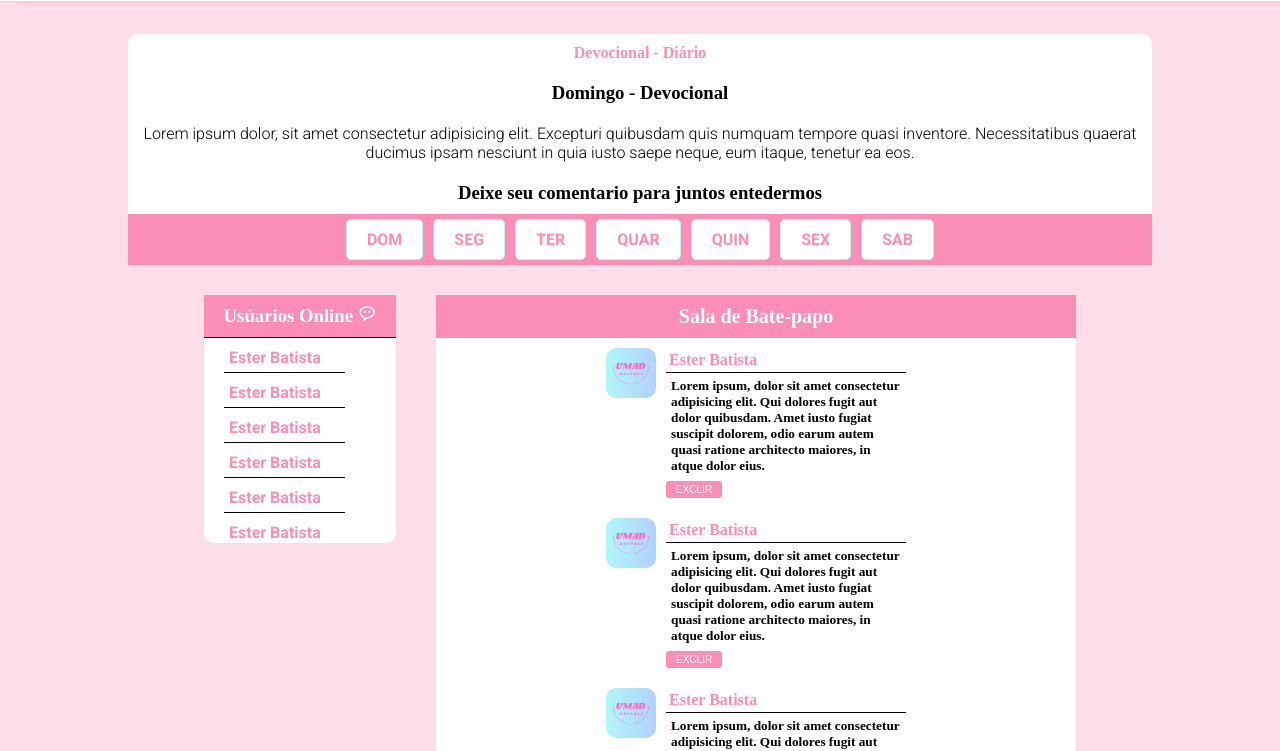
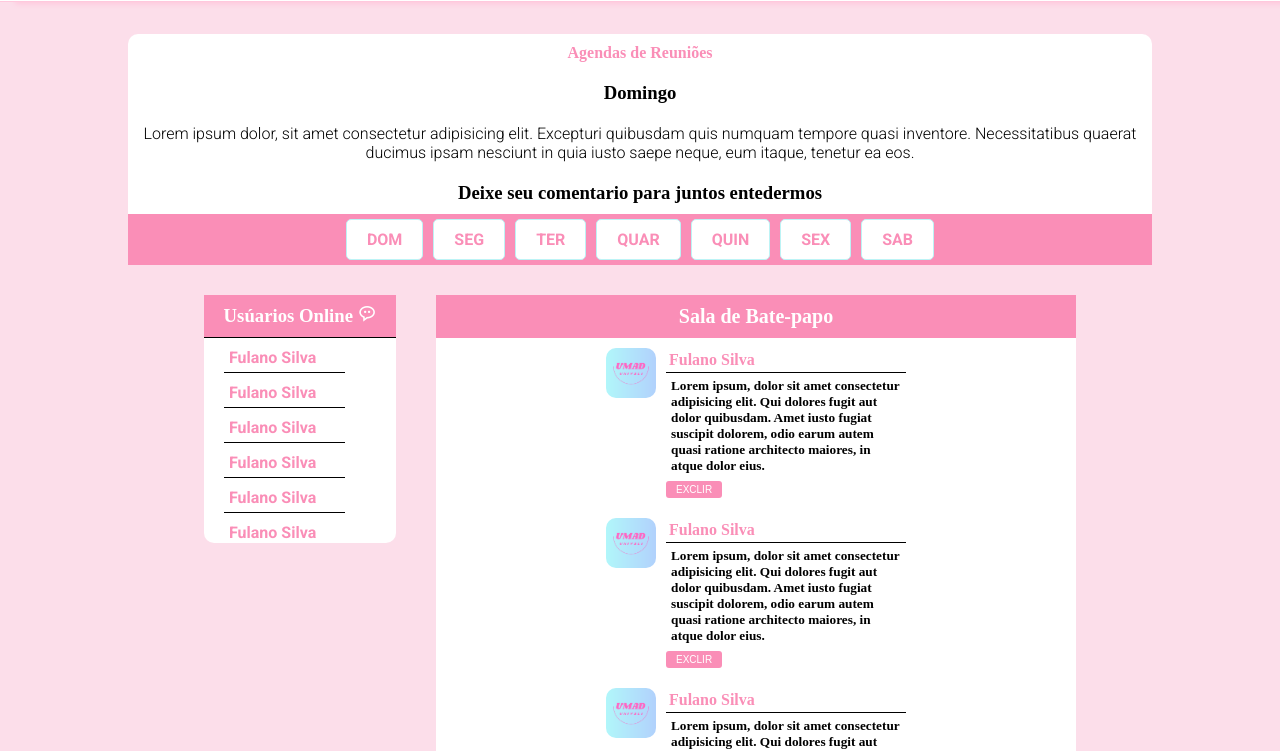
Before and after one commit to SilSecrect/devocional, a plain HTML site: page index.html in a window 1280 px wide. Shown: the part 68-819 px from the top of the page. Drawn offline with nearby package versions, Linux system fonts and the light colour scheme; a web font is replaced by a local one.

Commit message:
Update index.html

```diff
--- a/index.html
+++ b/index.html
@@ -3,7 +3,7 @@
 <head>
     <meta charset="UTF-8">
     <meta name="viewport" content="width=device-width, initial-scale=1.0">
-    <title>Devocional-Univali</title>
+    <title>Reuniões ou Devocional</title>
     <link
       href="https://unpkg.com/boxicons@2.1.4/css/boxicons.min.css"
       rel="stylesheet"
@@ -15,46 +15,46 @@
     <header class="header">
         <img src="images/UMAD.png" alt="">
         <ul style="display: flex; gap: 10px;margin-right: 20px;">
-          <li style="list-style: none;"><a href="painel.php" style="text-decoration: none; color: #fa8eb7;">Painel</a></li>
-          <li style="list-style: none;"><a href="sair.php"  style="text-decoration: none; color: #fa8eb7;">Sair</a></li>
+          <li style="list-style: none;"><a href="#" style="text-decoration: none; color: #fa8eb7;">Painel</a></li>
+          <li style="list-style: none;"><a href="#"  style="text-decoration: none; color: #fa8eb7;">Sair</a></li>
         </ul>
     </header><br><br><br><br>
     <section class="corpo-section ">
         <div>
-            <h4>Devocional - Diário</h4>
+            <h4>Agendas de Reuniões</h4>
         </div>
         <div id="dom" class="tabcontent">
-            <h3>Domingo - Devocional</h3>
+            <h3>Domingo</h3>
             <p>Lorem ipsum dolor, sit amet consectetur adipisicing elit. Excepturi quibusdam quis numquam tempore quasi inventore. Necessitatibus quaerat ducimus ipsam nesciunt in quia iusto saepe neque, eum itaque, tenetur ea eos.</p>
           </div>
 
           <div id="seg" class="tabcontent">
-            <h3>Segunda - Devocional</h3>
+            <h3>Segunda</h3>
             <p>Lorem ipsum dolor, sit amet consectetur adipisicing elit. Excepturi quibusdam quis numquam tempore quasi inventore. Necessitatibus quaerat ducimus ipsam nesciunt in quia iusto saepe neque, eum itaque, tenetur ea eos.</p>
           </div>
 
           <div id="ter" class="tabcontent">
-            <h3>Terça - Devocional</h3>
+            <h3>Terça</h3>
             <p>Lorem ipsum dolor, sit amet consectetur adipisicing elit. Excepturi quibusdam quis numquam tempore quasi inventore. Necessitatibus quaerat ducimus ipsam nesciunt in quia iusto saepe neque, eum itaque, tenetur ea eos.</p>
           </div>
 
           <div id="quart" class="tabcontent">
-            <h3>Quarta - Devocional</h3>
+            <h3>Quarta</h3>
             <p>Lorem ipsum dolor, sit amet consectetur adipisicing elit. Excepturi quibusdam quis numquam tempore quasi inventore. Necessitatibus quaerat ducimus ipsam nesciunt in quia iusto saepe neque, eum itaque, tenetur ea eos.</p>
           </div>
 
           <div id="quint" class="tabcontent">
-            <h3>Quinta - Devocional</h3>
+            <h3>Quinta</h3>
             <p>Lorem ipsum dolor, sit amet consectetur adipisicing elit. Excepturi quibusdam quis numquam tempore quasi inventore. Necessitatibus quaerat ducimus ipsam nesciunt in quia iusto saepe neque, eum itaque, tenetur ea eos.</p>
           </div>
 
           <div id="sex" class="tabcontent">
-            <h3>Sexta - Devocional</h3>
+            <h3>Sexta</h3>
             <p>Lorem ipsum dolor, sit amet consectetur adipisicing elit. Excepturi quibusdam quis numquam tempore quasi inventore. Necessitatibus quaerat ducimus ipsam nesciunt in quia iusto saepe neque, eum itaque, tenetur ea eos.</p>
           </div>
 
           <div id="sab" class="tabcontent">
-            <h3>Sábado - Devocional</h3>
+            <h3>Sábado</h3>
             <p>Lorem ipsum dolor, sit amet consectetur adipisicing elit. Excepturi quibusdam quis numquam tempore quasi inventore. Necessitatibus quaerat ducimus ipsam nesciunt in quia iusto saepe neque, eum itaque, tenetur ea eos.</p>
           </div>
         <h3 class="h3">Deixe seu comentario para juntos entedermos </h3>
@@ -93,27 +93,25 @@
         <section class="corpo-section-2">
             <h3>Usúarios Online <i class='bx bx-message-rounded-dots'></i></h3>
             <div class="online">
-                <div class="user">Ester Batista </div>
-                <div class="user">Ester Batista</div>
-                <div class="user">Ester Batista</div>
-                <div class="user">Ester Batista</div>
-                <div class="user">Ester Batista</div>
-                <div class="user">Ester Batista</div>
-                <div class="user">Ester Batista</div>
-                <div class="user">Ester Batista </div>
-                <div class="user">Ester Batista</div>
-                <div class="user">Ester Batista</div>
-                <div class="user">Ester Batista</div>
-                <div class="user">Ester Batista</div>
-                <div class="user">Ester Batista</div>
-                <div class="user">Ester Batista</div>
-                <div class="user">Ester Batista </div>
-                <div class="user">Ester Batista</div>
-                <div class="user">Ester Batista</div>
-                <div class="user">Ester Batista</div>
-                <div class="user">Ester Batista</div>
-                <div class="user">Ester Batista</div>
-                <div class="user">Ester Batista</div>
+                <div class="user">Fulano Silva</div>
+                <div class="user">Fulano Silva</div>
+                <div class="user">Fulano Silva</div>
+                <div class="user">Fulano Silva</div>
+                <div class="user">Fulano Silva</div>
+                <div class="user">Fulano Silva</div>
+                <div class="user">Fulano Silva</div>
+                <div class="user">Fulano Silva</div>
+                <div class="user">Fulano Silva</div>
+                <div class="user">Fulano Silva</div>
+                <div class="user">Fulano Silva</div>
+                <div class="user">Fulano Silva</div>
+                <div class="user">Fulano Silva</div>
+                <div class="user">Fulano Silva</div>
+                <div class="user">Fulano Silva</div>
+                <div class="user">Fulano Silva</div>
+                <div class="user">Fulano Silva</div>
+                <div class="user">Fulano Silva</div>
+
 
             </div>
         </section>
@@ -123,7 +121,7 @@
               <div class="users">
                 <img src="images/UMAD.png" alt="" >
                 <div class="users-user">
-                  <p>Ester Batista</p>
+                  <p>Fulano Silva</p>
                   <h5>Lorem ipsum, dolor sit amet consectetur adipisicing elit. Qui dolores fugit aut dolor quibusdam. Amet iusto fugiat suscipit dolorem, odio earum autem quasi ratione architecto maiores, in atque dolor eius.</h5>
                   <input type="button" value="Exclir">
                 </div>
@@ -131,7 +129,7 @@
               <div class="users">
                 <img src="images/UMAD.png" alt="" >
                 <div class="users-user">
-                  <p>Ester Batista</p>
+                  <p>Fulano Silva</p>
                   <h5>Lorem ipsum, dolor sit amet consectetur adipisicing elit. Qui dolores fugit aut dolor quibusdam. Amet iusto fugiat suscipit dolorem, odio earum autem quasi ratione architecto maiores, in atque dolor eius.</h5>
                   <input type="button" value="Exclir">
                 </div>
@@ -139,7 +137,7 @@
               <div class="users">
                 <img src="images/UMAD.png" alt="" >
                 <div class="users-user">
-                  <p>Ester Batista</p>
+                  <p>Fulano Silva</p>
                   <h5>Lorem ipsum, dolor sit amet consectetur adipisicing elit. Qui dolores fugit aut dolor quibusdam. Amet iusto fugiat suscipit dolorem, odio earum autem quasi ratione architecto maiores, in atque dolor eius.</h5>
                   <input type="button" value="Exclir">
                 </div>
@@ -147,7 +145,7 @@
               <div class="users">
                 <img src="images/UMAD.png" alt="" >
                 <div class="users-user">
-                  <p>Ester Batista</p>
+                  <p>Fulano Silva</p>
                   <h5>Lorem ipsum, dolor sit amet consectetur adipisicing elit. Qui dolores fugit aut dolor quibusdam. Amet iusto fugiat suscipit dolorem, odio earum autem quasi ratione architecto maiores, in atque dolor eius.</h5>
                   <input type="button" value="Exclir">
                 </div>
@@ -155,7 +153,7 @@
               <div class="users">
                 <img src="images/UMAD.png" alt="" >
                 <div class="users-user">
-                  <p>Ester Batista</p>
+                  <p>Fulano Silva</p>
                   <h5>Lorem ipsum, dolor sit amet consectetur adipisicing elit. Qui dolores fugit aut dolor quibusdam. Amet iusto fugiat suscipit dolorem, odio earum autem quasi ratione architecto maiores, in atque dolor eius.</h5>
                   <input type="button" value="Exclir">
                 </div>
@@ -163,7 +161,7 @@
               <div class="users">
                 <img src="images/UMAD.png" alt="" >
                 <div class="users-user">
-                  <p>Ester Batista</p>
+                  <p>Fulano Silva</p>
                   <h5>Lorem ipsum, dolor sit amet consectetur adipisicing elit. Qui dolores fugit aut dolor quibusdam. Amet iusto fugiat suscipit dolorem, odio earum autem quasi ratione architecto maiores, in atque dolor eius.</h5>
                   <input type="button" value="Exclir">
                 </div>
@@ -171,7 +169,7 @@
               <div class="users">
                 <img src="images/UMAD.png" alt="" >
                 <div class="users-user">
-                  <p>Ester Batista</p>
+                  <p>Fulano Silva</p>
                   <h5>Lorem ipsum, dolor sit amet consectetur adipisicing elit. Qui dolores fugit aut dolor quibusdam. Amet iusto fugiat suscipit dolorem, odio earum autem quasi ratione architecto maiores, in atque dolor eius.</h5>
                   <input type="button" value="Exclir">
                 </div>
@@ -278,20 +276,21 @@
           <section class="corpo-section-22">
             <h3>Usúarios na Sala <i class='bx bx-message-rounded-dots'></i></h3>
             <div class="online on">
-                <div class="user">Ester Batista </div>
-                <div class="user">Ester Batista</div>
-                <div class="user">Ester Batista</div>
-                <div class="user">Ester Batista</div>
-                <div class="user">Ester Batista</div>
-                <div class="user">Ester Batista</div>
-                <div class="user">Ester Batista</div>
-                <div class="user">Ester Batista </div>
-                <div class="user">Ester Batista</div>
-                <div class="user">Ester Batista</div>
-                <div class="user">Ester Batista</div>
-                <div class="user">Ester Batista</div>
-                <div class="user">Ester Batista</div>
-                <div class="user">Ester Batista</div>
+                <div class="user">Fulano Silva </div>
+                <div class="user">Fulano Silva </div>
+                <div class="user">Fulano Silva </div>
+                <div class="user">Fulano Silva </div>
+                <div class="user">Fulano Silva </div>
+                <div class="user">Fulano Silva </div>
+                <div class="user">Fulano Silva </div>
+                <div class="user">Fulano Silva </div>
+                <div class="user">Fulano Silva </div>
+                <div class="user">Fulano Silva </div>
+                <div class="user">Fulano Silva </div>
+                <div class="user">Fulano Silva </div>
+                <div class="user">Fulano Silva </div>
+                <div class="user">Fulano Silva </div>
+
 
             </div>
         </section>
```
